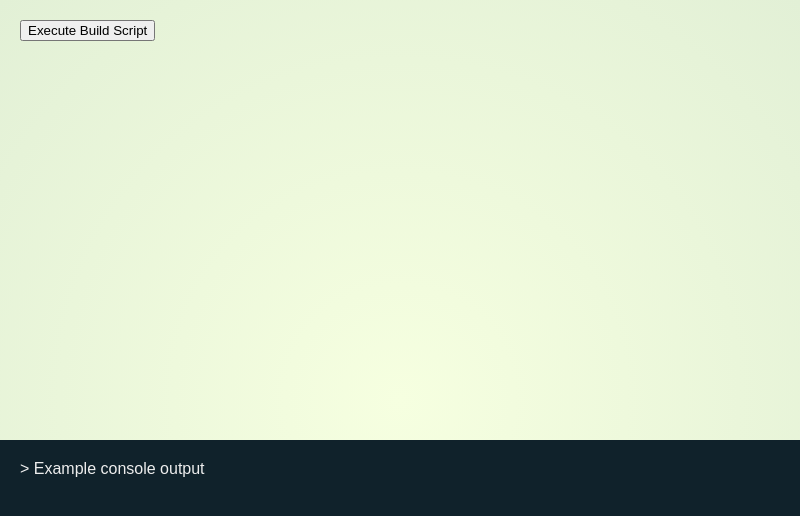
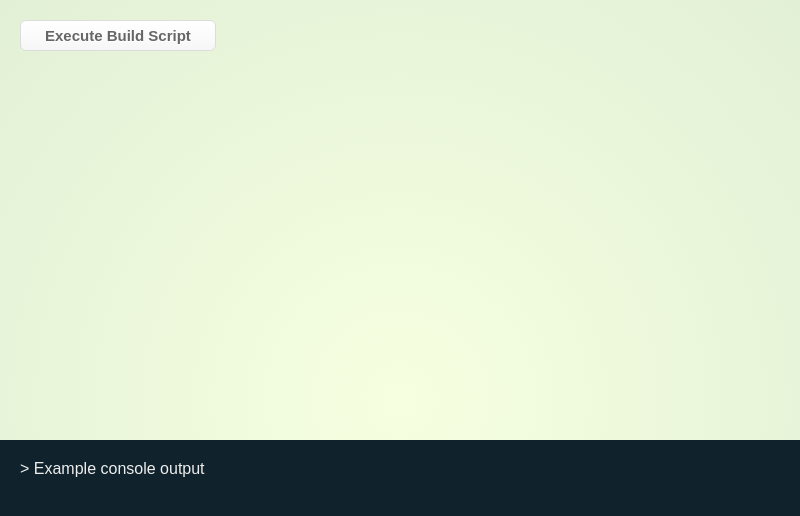
Before and after one commit to linfirmware/electron-gradle-example, an Electron app: page index.html in a window 800 px wide. Drawn offline with Linux system fonts and the light colour scheme.

Commit message:
Button styling

```diff
--- a/index.html
+++ b/index.html
@@ -7,7 +7,7 @@
 	</head>
 	<body>
 		<div id="dashboard">
-			<button type="button">Execute Build Script</button>
+			<button class="flat-button" type="button">Execute Build Script</button>
 		</div>
 		<div id="console">
 			<p>> Example console output</p>
--- a/style.css
+++ b/style.css
@@ -29,3 +29,45 @@ body {
 #console p {
 	margin: 0;
 }
+
+.flat-button {
+	-moz-box-shadow:inset 0px 1px 0px 0px #ffffff;
+	-webkit-box-shadow:inset 0px 1px 0px 0px #ffffff;
+	box-shadow:inset 0px 1px 0px 0px #ffffff;
+	background:-webkit-gradient(linear, left top, left bottom, color-stop(0.05, #ffffff), color-stop(1, #f6f6f6));
+	background:-moz-linear-gradient(top, #ffffff 5%, #f6f6f6 100%);
+	background:-webkit-linear-gradient(top, #ffffff 5%, #f6f6f6 100%);
+	background:-o-linear-gradient(top, #ffffff 5%, #f6f6f6 100%);
+	background:-ms-linear-gradient(top, #ffffff 5%, #f6f6f6 100%);
+	background:linear-gradient(to bottom, #ffffff 5%, #f6f6f6 100%);
+	filter:progid:DXImageTransform.Microsoft.gradient(startColorstr='#ffffff', endColorstr='#f6f6f6',GradientType=0);
+	background-color:#ffffff;
+	-moz-border-radius:6px;
+	-webkit-border-radius:6px;
+	border-radius:6px;
+	border:1px solid #dcdcdc;
+	display:inline-block;
+	cursor:pointer;
+	color:#666666;
+	font-family:Arial;
+	font-size:15px;
+	font-weight:bold;
+	padding:6px 24px;
+	text-decoration:none;
+	text-shadow:0px 1px 0px #ffffff;
+	outline: 0;
+}
+.flat-button:hover {
+	background:-webkit-gradient(linear, left top, left bottom, color-stop(0.05, #f6f6f6), color-stop(1, #ffffff));
+	background:-moz-linear-gradient(top, #f6f6f6 5%, #ffffff 100%);
+	background:-webkit-linear-gradient(top, #f6f6f6 5%, #ffffff 100%);
+	background:-o-linear-gradient(top, #f6f6f6 5%, #ffffff 100%);
+	background:-ms-linear-gradient(top, #f6f6f6 5%, #ffffff 100%);
+	background:linear-gradient(to bottom, #f6f6f6 5%, #ffffff 100%);
+	filter:progid:DXImageTransform.Microsoft.gradient(startColorstr='#f6f6f6', endColorstr='#ffffff',GradientType=0);
+	background-color:#f6f6f6;
+}
+.flat-button:active {
+	position:relative;
+	top:1px;
+}
```
